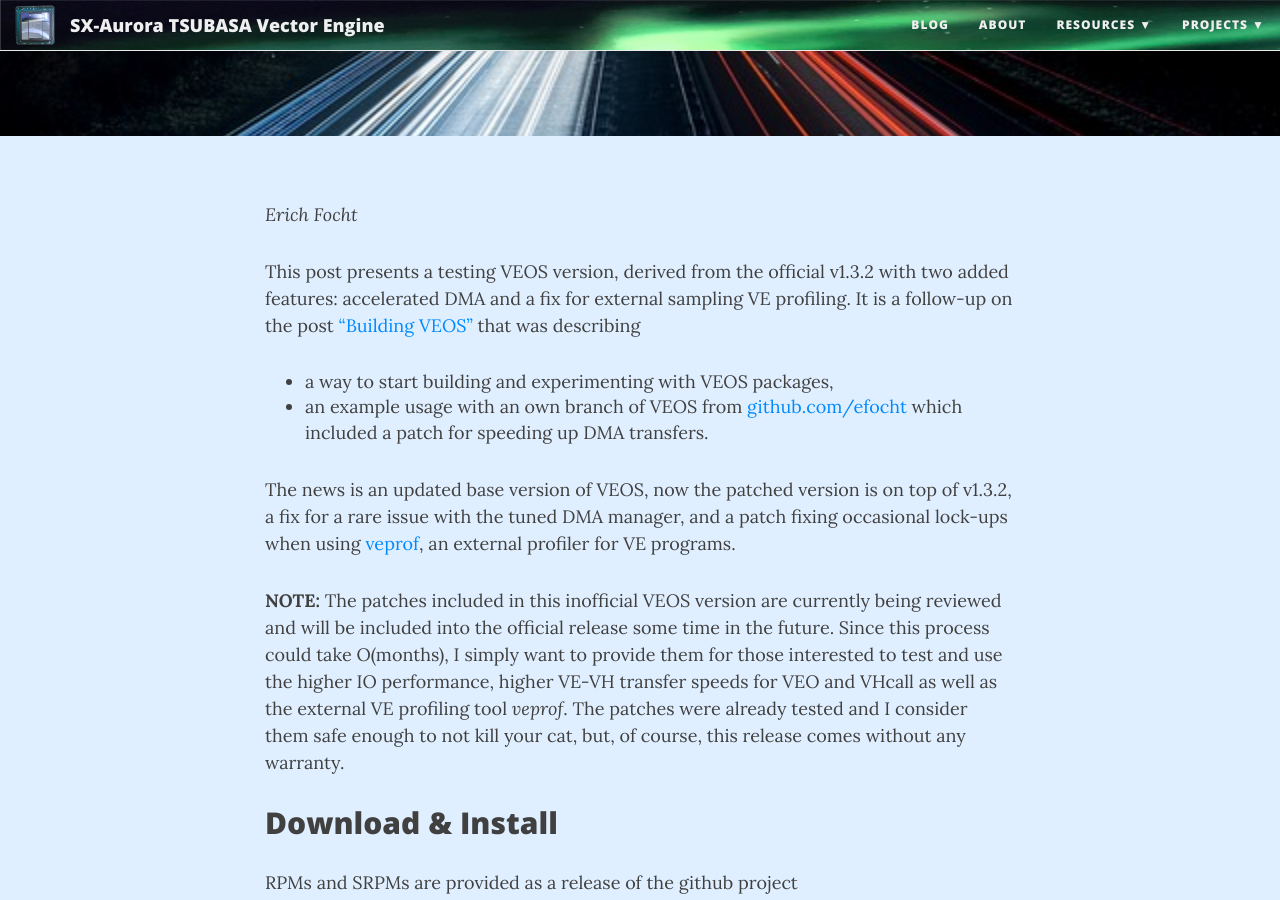
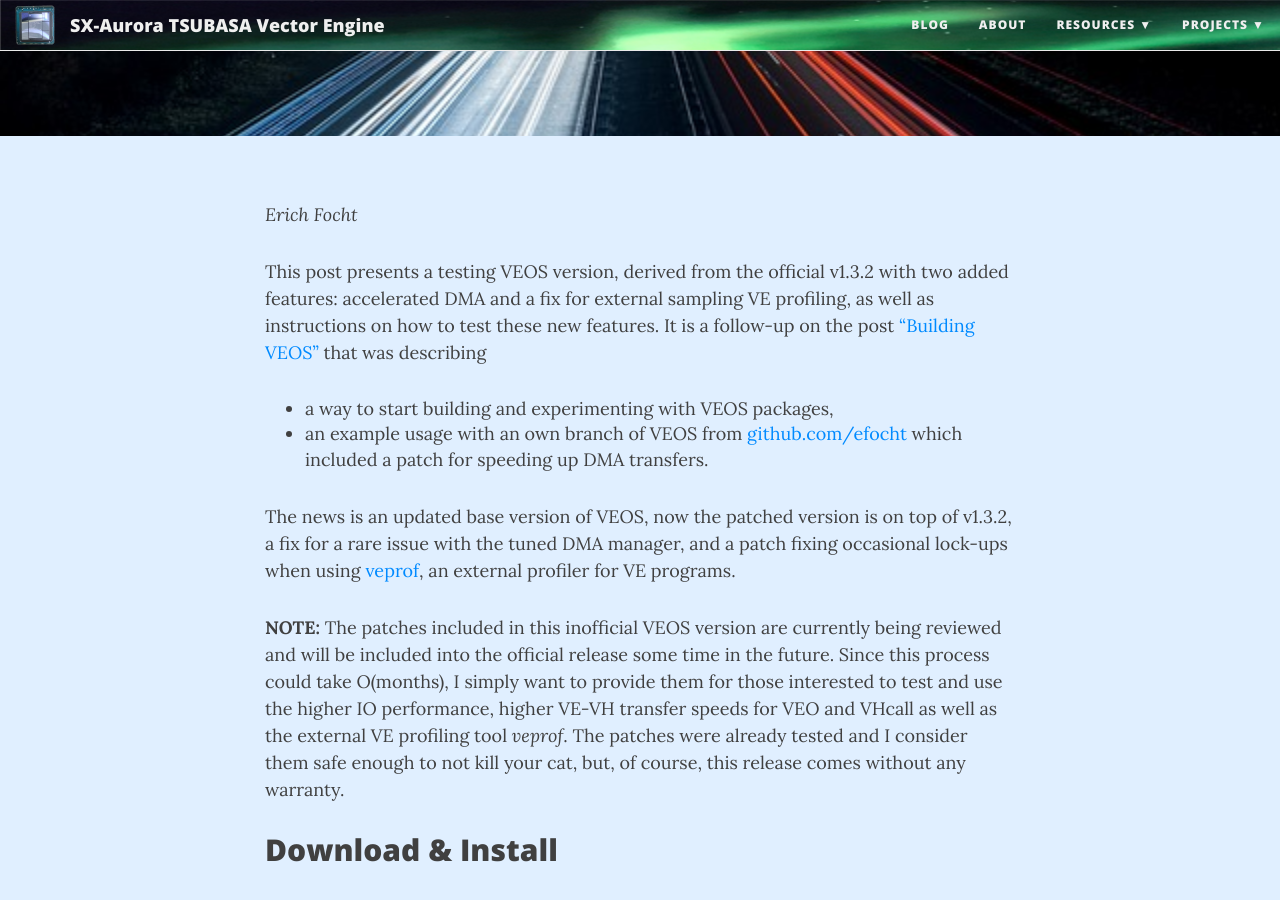
Before and after one commit to SX-Aurora/SX-Aurora.github.io, a Jekyll site: the page built from _posts/2018-12-04-Testing-VEOS-DMA-prof.md, in a window 1280 px wide and 900 px high, scrolled down 456 px. Built offline with Jekyll 4.4.1, drawn with Linux system fonts in a browser that asks for light colours; nearby versions of some CDN libraries.

Commit message:
Slightly changed introduction text.

```diff
--- a/_posts/2018-12-04-Testing-VEOS-DMA-prof.md
+++ b/_posts/2018-12-04-Testing-VEOS-DMA-prof.md
@@ -13,7 +13,8 @@ tags: [veos, dma, io, vector, sxaurora, tools]
 
 This post presents a testing VEOS version, derived from the official
 v1.3.2 with two added features: accelerated DMA and a fix for external
-sampling VE profiling. It is a follow-up on the post ["Building
+sampling VE profiling, as well as instructions on how to test these
+new features. It is a follow-up on the post ["Building
 VEOS"](https://sx-aurora.github.io/posts/Building-VEOS/) that was
 describing
 
```
